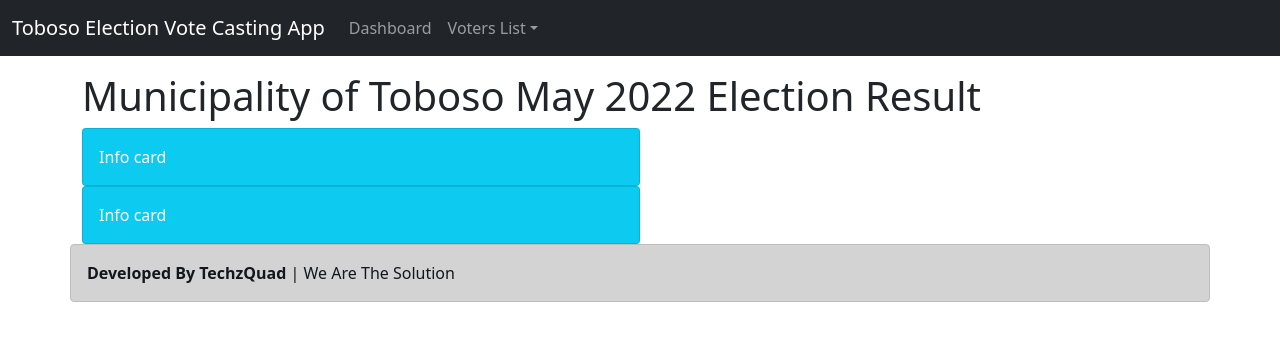
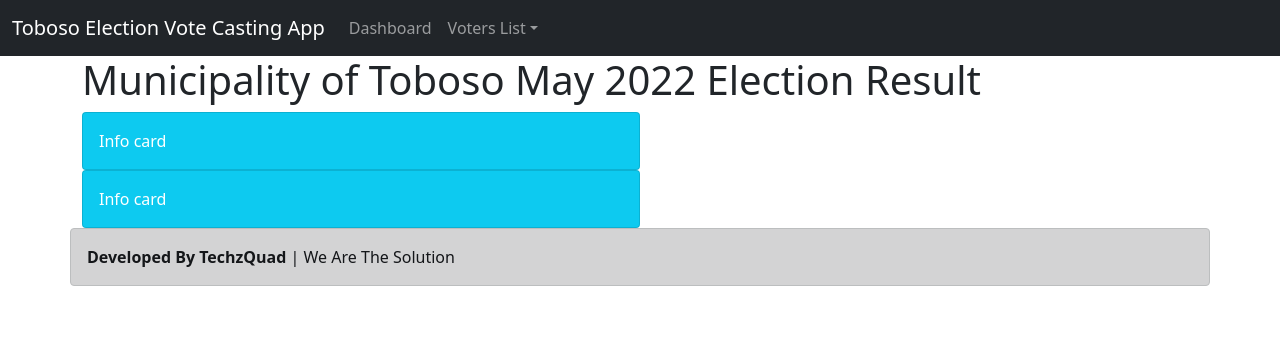
Before and after one commit to TechzQuad/Team-Asenso, a PHP site: page / in a window 1280 px wide. Shown: the top 356 px of the page. Run offline with PHP 8.4, Linux system fonts and the light colour scheme.

Commit message:
Update index.php

```diff
--- a/index.php
+++ b/index.php
@@ -7,7 +7,7 @@
 
 <?php include'incl/nav.php';?>
 
-<div class="container mt-3">
+<div class="container mt-12">
   <h1>Municipality of Toboso May 2022 Election Result</h1>
   <div class="row">
     <div class="col-md-12">
```
